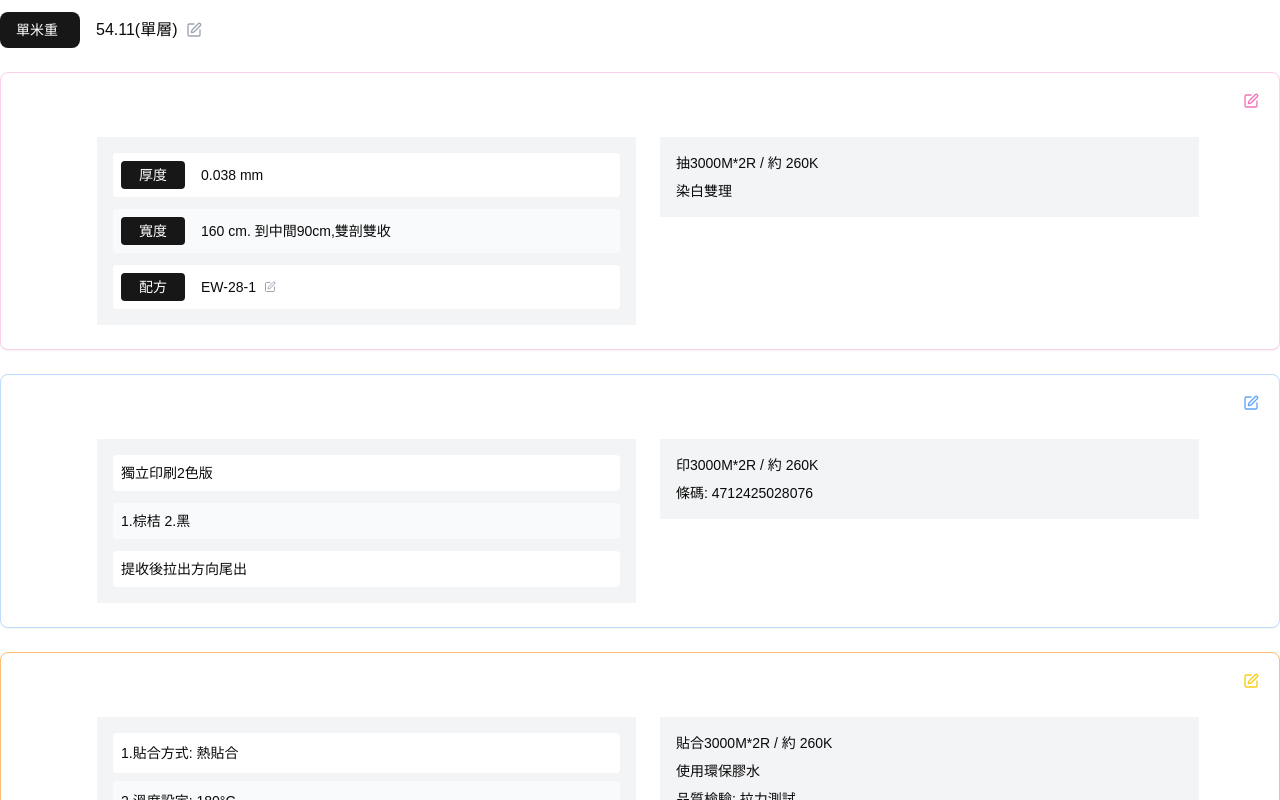
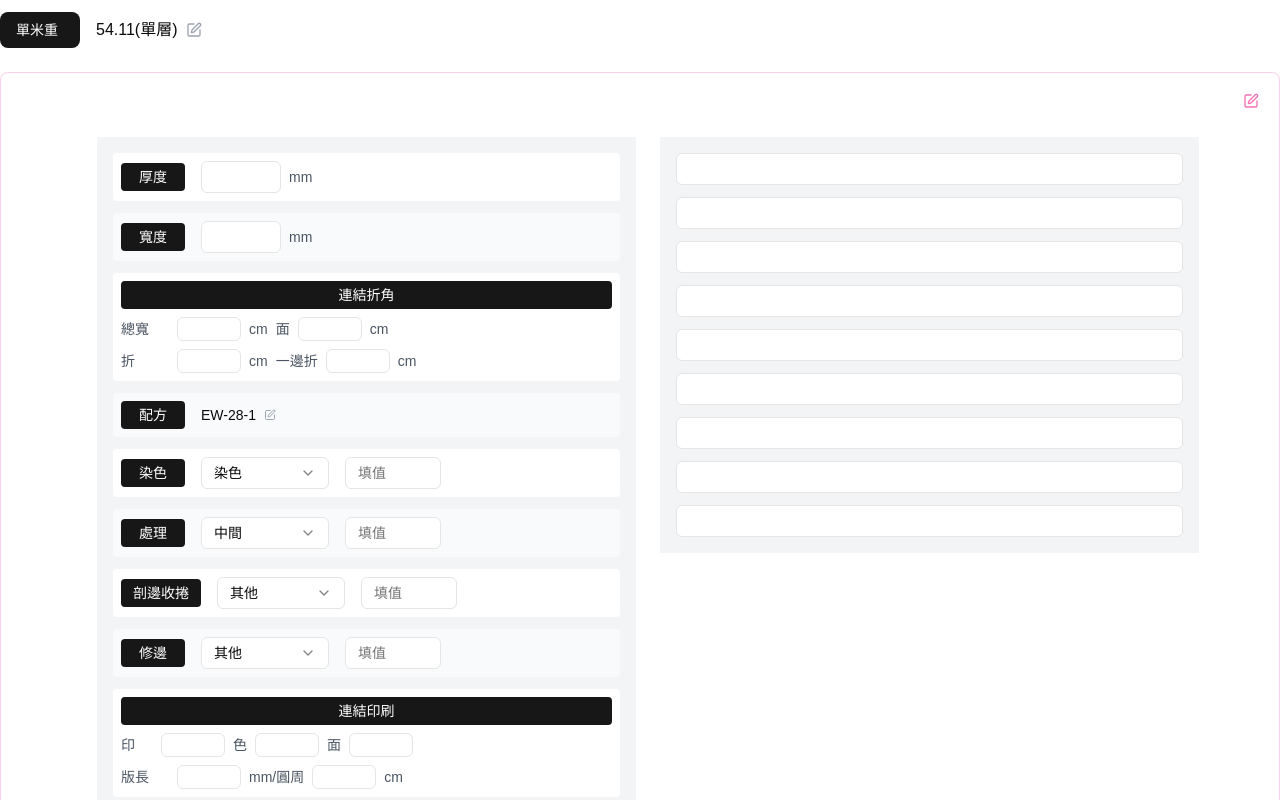
Before and after one commit to flowasitgoes/etPack-admin-new-latest, a Next.js app: page /orders in a window 1280 px wide. Shown: the part 360-1160 px from the top of the page. Built offline with nearby package versions, Linux system fonts and the light colour scheme.

Commit message:
抽袋test

```diff
--- a/app/components/production-specs.tsx
+++ b/app/components/production-specs.tsx
@@ -3,6 +3,8 @@
 import { Edit } from "lucide-react"
 import { Card, CardContent } from "@/components/ui/card"
 import { Button } from "@/components/ui/button"
+import { Input } from "@/components/ui/input"
+import { Select, SelectContent, SelectItem, SelectTrigger, SelectValue } from "@/components/ui/select"
 
 export default function ProductionSpecs() {
   return (
@@ -24,34 +26,155 @@ export default function ProductionSpecs() {
                     <div className="bg-theme-gray text-white px-4 py-2 text-center font-medium">
                       生產規格描述
                     </div>
-                    <div className="bg-gray-100 p-4 space-y-3">
+                    <div className="bg-gray-100 p-4 space-y-3 production-spec-form">
+                      {/* 厚度 */}
                       <div className="flex items-center space-x-4 bg-white p-2 rounded">
                         <div className="text-white bg-primary px-3 py-1 rounded text-sm font-medium min-w-16 text-center">厚度</div>
-                        <span className="text-sm">0.038 mm</span>
+                        <div className="flex items-center space-x-2">
+                          <Input className="w-20 h-8 text-sm" placeholder="" />
+                          <span className="text-sm text-gray-600">mm</span>
+                        </div>
                       </div>
+
+                      {/* 寬度 */}
                       <div className="flex items-center space-x-4 bg-gray-50 p-2 rounded">
                         <div className="text-white bg-primary px-3 py-1 rounded text-sm font-medium min-w-16 text-center">寬度</div>
-                        <span className="text-sm">160 cm. 到中間90cm,雙剖雙收</span>
+                        <div className="flex items-center space-x-2">
+                          <Input className="w-20 h-8 text-sm" placeholder="" />
+                          <span className="text-sm text-gray-600">mm</span>
+                        </div>
                       </div>
-                      <div className="flex items-center space-x-4 bg-white p-2 rounded">
+
+                      {/* 連結折角 */}
+                      <div className="bg-white p-2 rounded">
+                        <div className="text-white bg-primary px-3 py-1 rounded text-sm font-medium min-w-20 text-center mb-2">連結折角</div>
+                        <div className="space-y-2">
+                          <div className="flex items-center space-x-2">
+                            <span className="text-sm text-gray-600 min-w-12">總寬</span>
+                            <Input className="w-16 h-6 text-sm" placeholder="" />
+                            <span className="text-sm text-gray-600">cm</span>
+                            <span className="text-sm text-gray-600 ml-4">面</span>
+                            <Input className="w-16 h-6 text-sm" placeholder="" />
+                            <span className="text-sm text-gray-600">cm</span>
+                          </div>
+                          <div className="flex items-center space-x-2">
+                            <span className="text-sm text-gray-600 min-w-12">折</span>
+                            <Input className="w-16 h-6 text-sm" placeholder="" />
+                            <span className="text-sm text-gray-600">cm</span>
+                            <span className="text-sm text-gray-600 ml-4">一邊折</span>
+                            <Input className="w-16 h-6 text-sm" placeholder="" />
+                            <span className="text-sm text-gray-600">cm</span>
+                          </div>
+                        </div>
+                      </div>
+
+                      {/* 配方 */}
+                      <div className="flex items-center space-x-4 bg-gray-50 p-2 rounded">
                         <div className="text-white bg-primary px-3 py-1 rounded text-sm font-medium min-w-16 text-center">配方</div>
                         <div className="flex items-center space-x-2">
                           <span className="text-sm">EW-28-1</span>
                           <Edit className="w-3 h-3 text-gray-400" />
                         </div>
                       </div>
+
+                      {/* 染色 */}
+                      <div className="flex items-center space-x-4 bg-white p-2 rounded">
+                        <div className="text-white bg-primary px-3 py-1 rounded text-sm font-medium min-w-16 text-center">染色</div>
+                        <Select defaultValue="染色">
+                          <SelectTrigger className="w-32 h-8 text-sm select-trigger">
+                            <SelectValue />
+                          </SelectTrigger>
+                          <SelectContent>
+                            <SelectItem value="染色">染色</SelectItem>
+                            <SelectItem value="未染色">未染色</SelectItem>
+                          </SelectContent>
+                        </Select>
+                        <Input className="w-24 h-8 text-sm" placeholder="填值" />
+                      </div>
+
+                      {/* 處理 */}
+                      <div className="flex items-center space-x-4 bg-gray-50 p-2 rounded">
+                        <div className="text-white bg-primary px-3 py-1 rounded text-sm font-medium min-w-16 text-center">處理</div>
+                        <Select defaultValue="中間">
+                          <SelectTrigger className="w-32 h-8 text-sm select-trigger">
+                            <SelectValue />
+                          </SelectTrigger>
+                          <SelectContent>
+                            <SelectItem value="中間">中間</SelectItem>
+                            <SelectItem value="其他">其他</SelectItem>
+                          </SelectContent>
+                        </Select>
+                        <Input className="w-24 h-8 text-sm" placeholder="填值" />
+                      </div>
+
+                      {/* 剖邊收捲 */}
+                      <div className="flex items-center space-x-4 bg-white p-2 rounded">
+                        <div className="text-white bg-primary px-3 py-1 rounded text-sm font-medium min-w-20 text-center">剖邊收捲</div>
+                        <Select defaultValue="其他">
+                          <SelectTrigger className="w-32 h-8 text-sm select-trigger">
+                            <SelectValue />
+                          </SelectTrigger>
+                          <SelectContent>
+                            <SelectItem value="其他">其他</SelectItem>
+                            <SelectItem value="標準">標準</SelectItem>
+                          </SelectContent>
+                        </Select>
+                        <Input className="w-24 h-8 text-sm" placeholder="填值" />
+                      </div>
+
+                      {/* 修邊 */}
+                      <div className="flex items-center space-x-4 bg-gray-50 p-2 rounded">
+                        <div className="text-white bg-primary px-3 py-1 rounded text-sm font-medium min-w-16 text-center">修邊</div>
+                        <Select defaultValue="其他">
+                          <SelectTrigger className="w-32 h-8 text-sm select-trigger">
+                            <SelectValue />
+                          </SelectTrigger>
+                          <SelectContent>
+                            <SelectItem value="其他">其他</SelectItem>
+                            <SelectItem value="標準">標準</SelectItem>
+                          </SelectContent>
+                        </Select>
+                        <Input className="w-24 h-8 text-sm" placeholder="填值" />
+                      </div>
+
+                      {/* 連結印刷 */}
+                      <div className="bg-white p-2 rounded">
+                        <div className="text-white bg-primary px-3 py-1 rounded text-sm font-medium min-w-20 text-center mb-2">連結印刷</div>
+                        <div className="space-y-2">
+                          <div className="flex items-center space-x-2">
+                            <span className="text-sm text-gray-600 min-w-8">印</span>
+                            <Input className="w-16 h-6 text-sm" placeholder="" />
+                            <span className="text-sm text-gray-600 ml-4">色</span>
+                            <Input className="w-16 h-6 text-sm" placeholder="" />
+                            <span className="text-sm text-gray-600 ml-4">面</span>
+                            <Input className="w-16 h-6 text-sm" placeholder="" />
+                          </div>
+                          <div className="flex items-center space-x-2">
+                            <span className="text-sm text-gray-600 min-w-12">版長</span>
+                            <Input className="w-16 h-6 text-sm" placeholder="" />
+                            <span className="text-sm text-gray-600">mm/圓周</span>
+                            <Input className="w-16 h-6 text-sm ml-2" placeholder="" />
+                            <span className="text-sm text-gray-600">cm</span>
+                          </div>
+                        </div>
+                      </div>
                     </div>
                   </div>
                   <div>
                     <div className="bg-theme-gray text-white px-4 py-2 text-center font-medium">
-                      生產條件
+                      其他生產條件
                     </div>
-                    <div className="bg-gray-100 p-4">
-                      <div className="text-sm space-y-2">
-                        <div>抽3000M*2R / 約 260K</div>
-                        <div>染白雙理</div>
-                      </div>
-                    </div>
+                                         <div className="bg-gray-100 p-4 space-y-3 production-spec-form">
+                       <Input className="h-8 text-sm" placeholder="" />
+                       <Input className="h-8 text-sm" placeholder="" />
+                       <Input className="h-8 text-sm" placeholder="" />
+                       <Input className="h-8 text-sm" placeholder="" />
+                       <Input className="h-8 text-sm" placeholder="" />
+                       <Input className="h-8 text-sm" placeholder="" />
+                       <Input className="h-8 text-sm" placeholder="" />
+                       <Input className="h-8 text-sm" placeholder="" />
+                       <Input className="h-8 text-sm" placeholder="" />
+                     </div>
                   </div>
                 </div>
               </div>
--- a/styles/admin.css
+++ b/styles/admin.css
@@ -67,6 +67,36 @@
   overflow: auto;
 }
 
+/* 生产规格表单样式 */
+.production-spec-form input {
+  border: 1px solid #e5e7eb;
+  border-radius: 0.375rem;
+  padding: 0.25rem 0.5rem;
+  font-size: 0.875rem;
+  transition: all 0.2s ease;
+}
+
+.production-spec-form input:focus {
+  outline: none;
+  border-color: var(--primary-color);
+  box-shadow: 0 0 0 2px rgba(144, 144, 228, 0.1);
+}
+
+.production-spec-form .select-trigger {
+  border: 1px solid #e5e7eb;
+  border-radius: 0.375rem;
+  padding: 0.25rem 0.5rem;
+  font-size: 0.875rem;
+  background-color: white;
+  transition: all 0.2s ease;
+}
+
+.production-spec-form .select-trigger:focus {
+  outline: none;
+  border-color: var(--primary-color);
+  box-shadow: 0 0 0 2px rgba(144, 144, 228, 0.1);
+}
+
 .mid-col-order-details-and-prod-spec {
   padding-left: 20px;
   padding-right: 20px;
```
